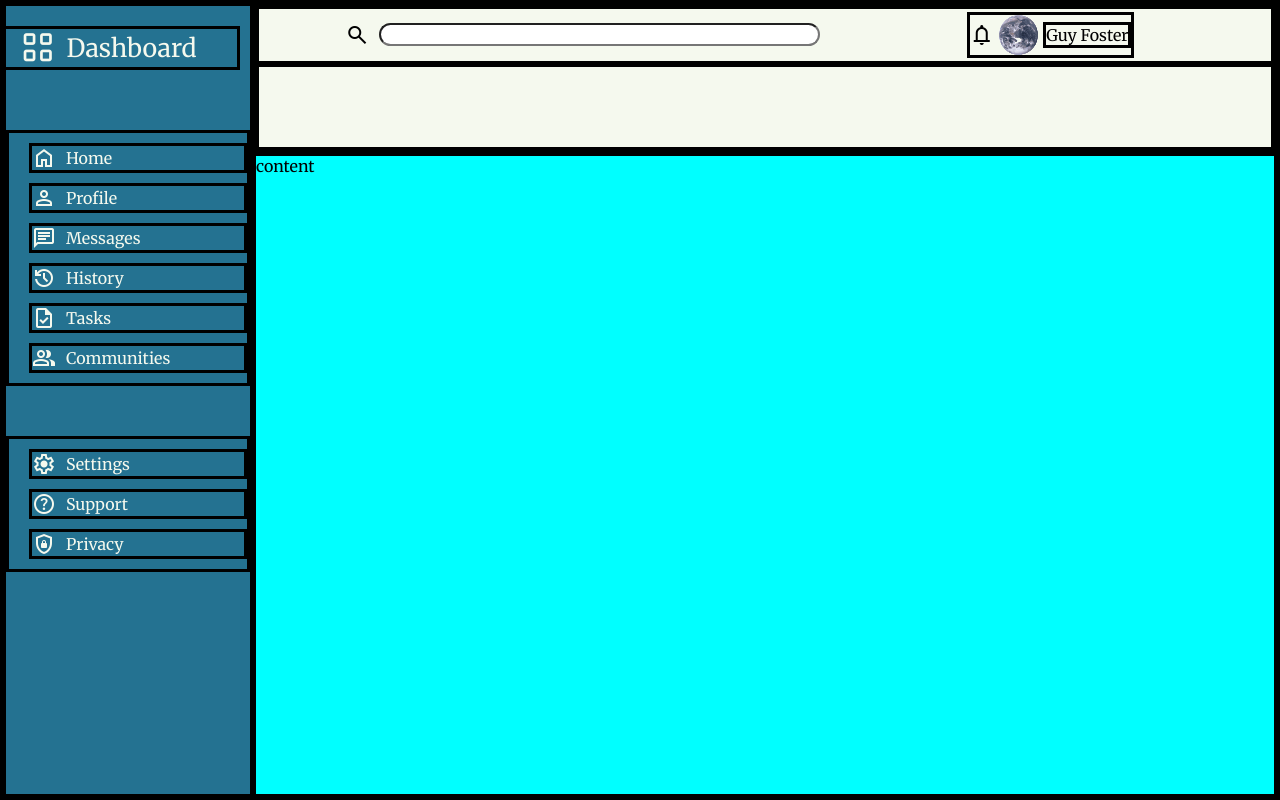
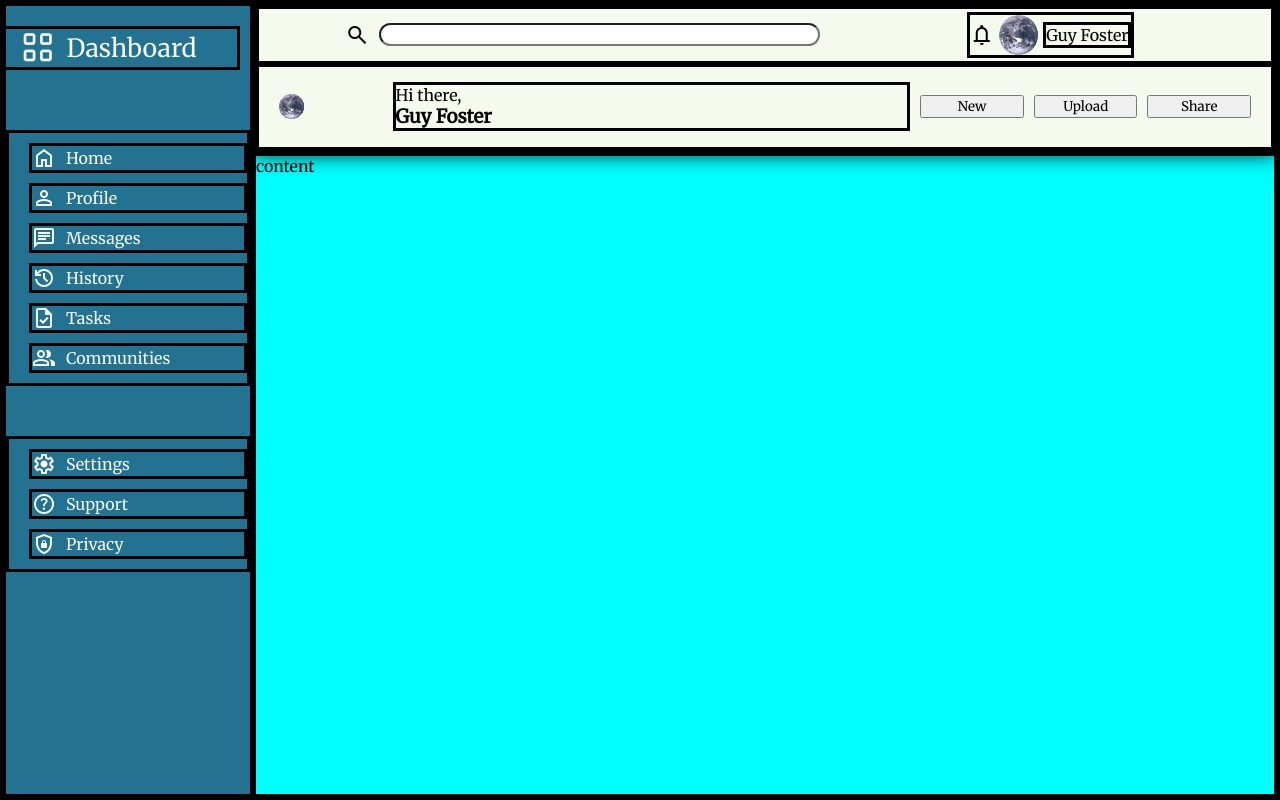
Before and after one commit to guyfoz77/admin-dashboard, a plain HTML site: page index.html in a window 1280 px wide. Drawn offline with nearby package versions, Linux system fonts and the light colour scheme.

Commit message:
Add content to headerBottom

```diff
--- a/index.html
+++ b/index.html
@@ -41,7 +41,11 @@
                     <div>Guy Foster</div>
                 </div>
             </div>
-            <div class="headerBottom"></div>
+            <div class="headerBottom">
+                <img src="assets/profile-pics/earth.svg" alt="earth">
+                <div><p>Hi there,</p><h3>Guy Foster</h3></div>
+                <input type="button" value="New"><input type="button" value="Upload"><input type="button" value="Share">
+            </div>
         </div>
         <div class="content">content</div>
     </div>
--- a/style.css
+++ b/style.css
@@ -64,6 +64,7 @@ img {
     background-color: var(--secondary-light);
     display: grid;
     grid-template-rows: 1fr 1.5fr;
+    box-shadow: 0px 0px 20px;
 }
     .headerTop {
         display: grid;
@@ -92,3 +93,15 @@ img {
         .headerTop img {
             height: 2.5em;
         }
+
+    .headerBottom {
+        display: grid;
+        grid-template-columns: 1fr 5fr repeat(3, 1fr);
+        gap: 10px;
+        padding: 0px 20px;
+        align-items: center;
+    }
+
+        .headerBottom>img {
+
+        }
```
Lines whose indentation alone changed are shown as unchanged.
